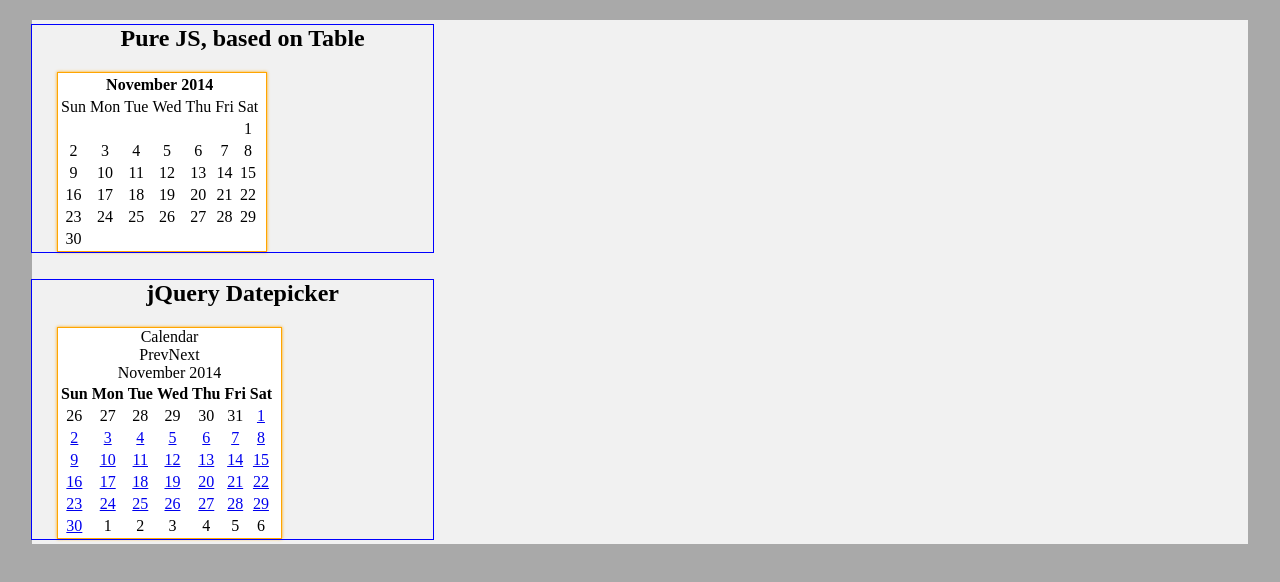
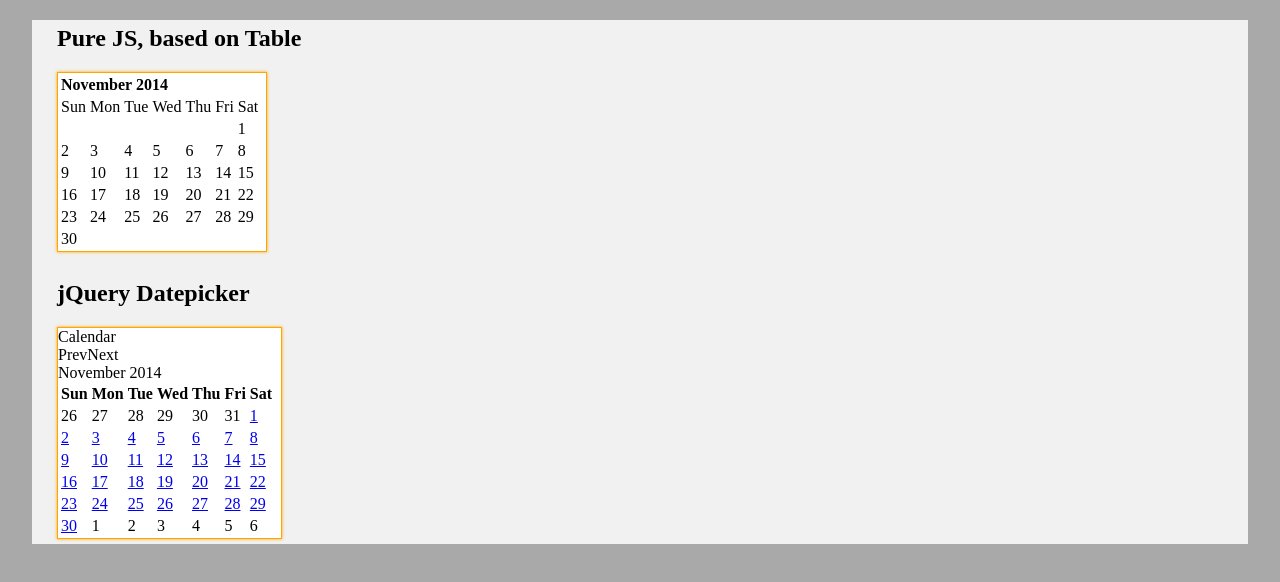
Before and after one commit to stoki-taycev/localWebReporting, a plain HTML site: page lwrUdyrenko.html in a window 1280 px wide. Drawn offline with nearby package versions, Linux system fonts and the light colour scheme.

Commit message:
CSS edits

```diff
--- a/lwrUdyrenko.css
+++ b/lwrUdyrenko.css
@@ -15,7 +15,7 @@
 }
 
 h2 {
-	margin: 5px 5px 5px 25px;
+	margin: 5px 5px 0px 25px;
 }
 
 
@@ -23,7 +23,8 @@
 .calWrap {
 	width: 33%;
 	margin: 5px 0;
-	outline: 1px solid blue;
+	/*outline: 1px solid blue;*/
+	text-align: left;
 }
 
 
```
Also changed, not shown: lwrUdyrenko.html (+4 -0 lines).
